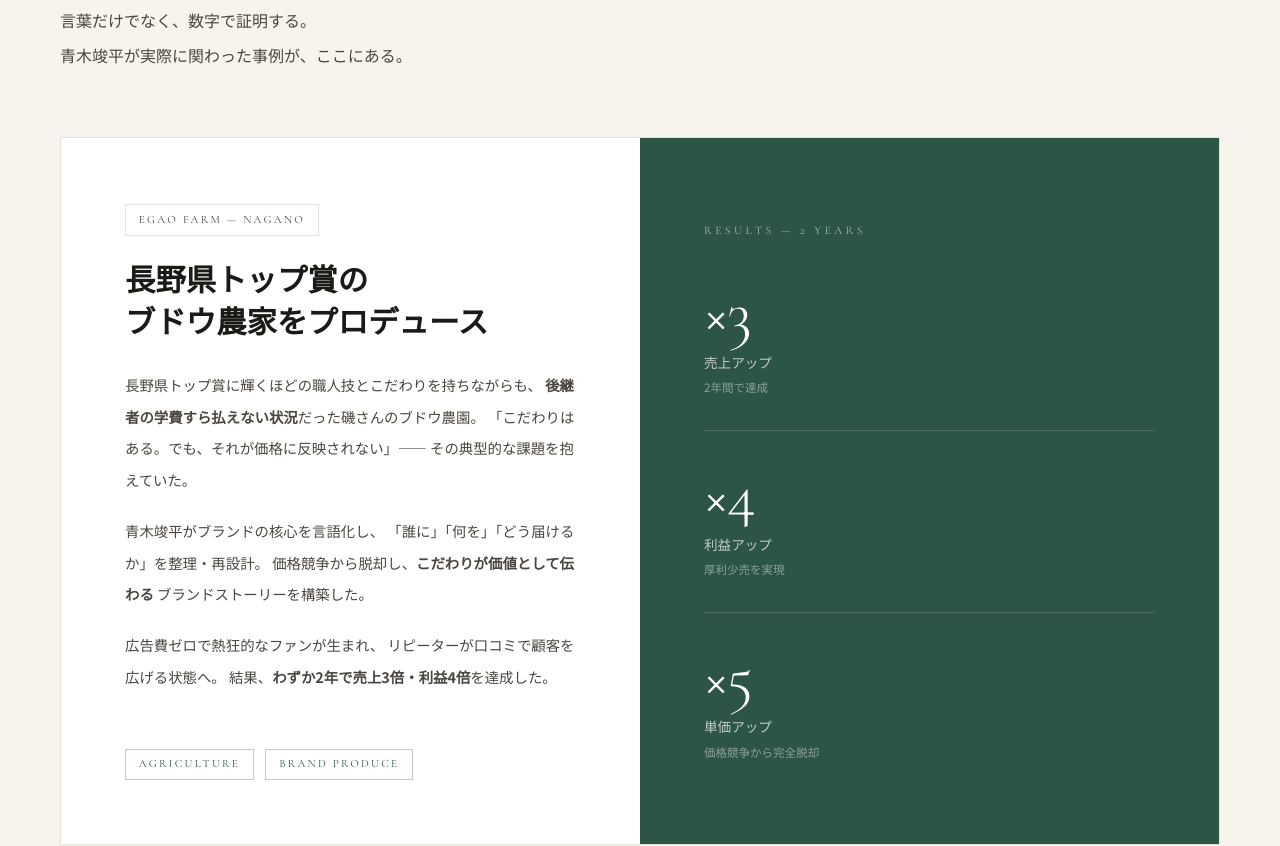
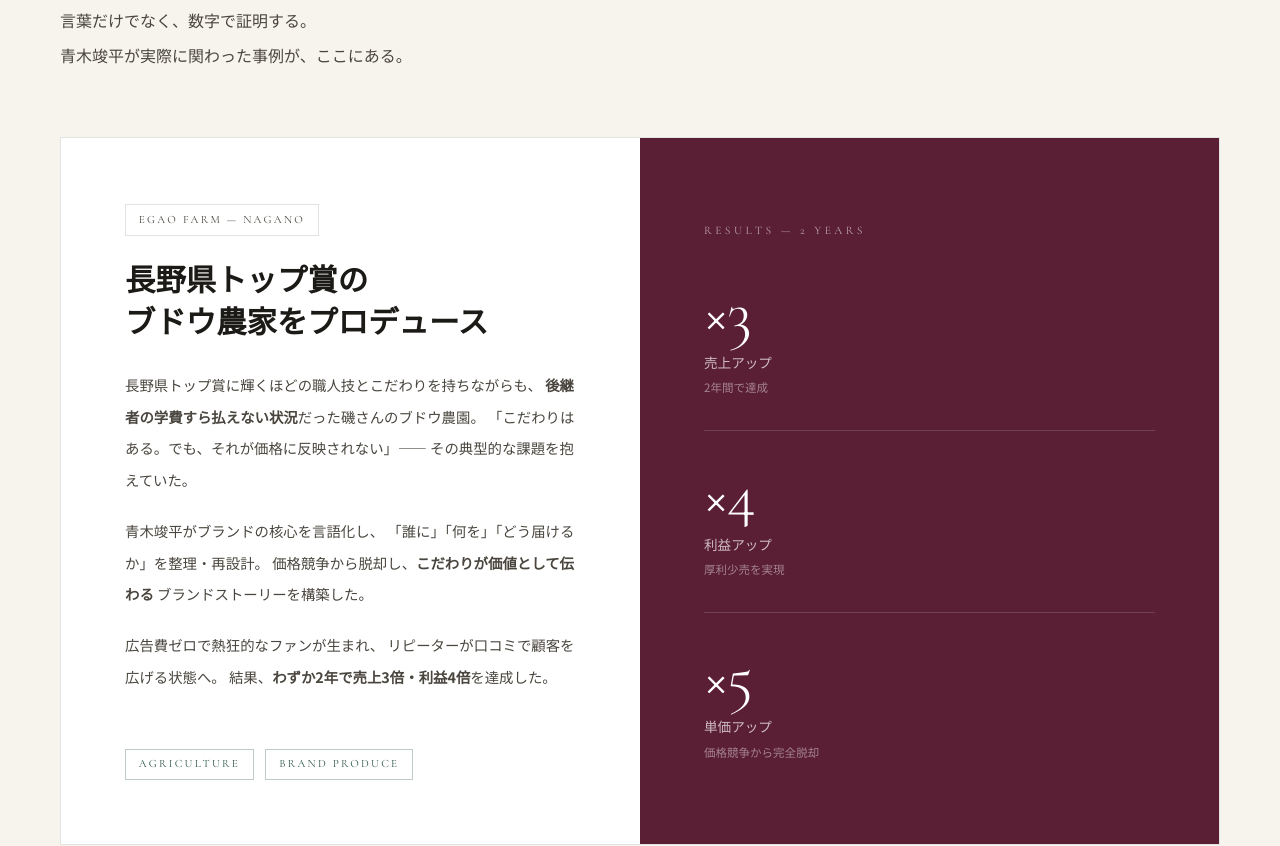
Before and after one commit to 15percent-ux/aoki_syunpei_web, a plain HTML site: page index.html in a window 1280 px wide. Shown: the part 7543-8389 px from the top of the page. Drawn offline with nearby package versions, Linux system fonts and the light colour scheme; no server answers.

Commit message:
Change casestudy results panel to grape/wine color

```diff
--- a/index.html
+++ b/index.html
@@ -1159,7 +1159,7 @@
     }
 
     .casestudy-results {
-      background: var(--green);
+      background: #5a1e35;
       padding: 4rem;
       display: flex;
       flex-direction: column;
```
